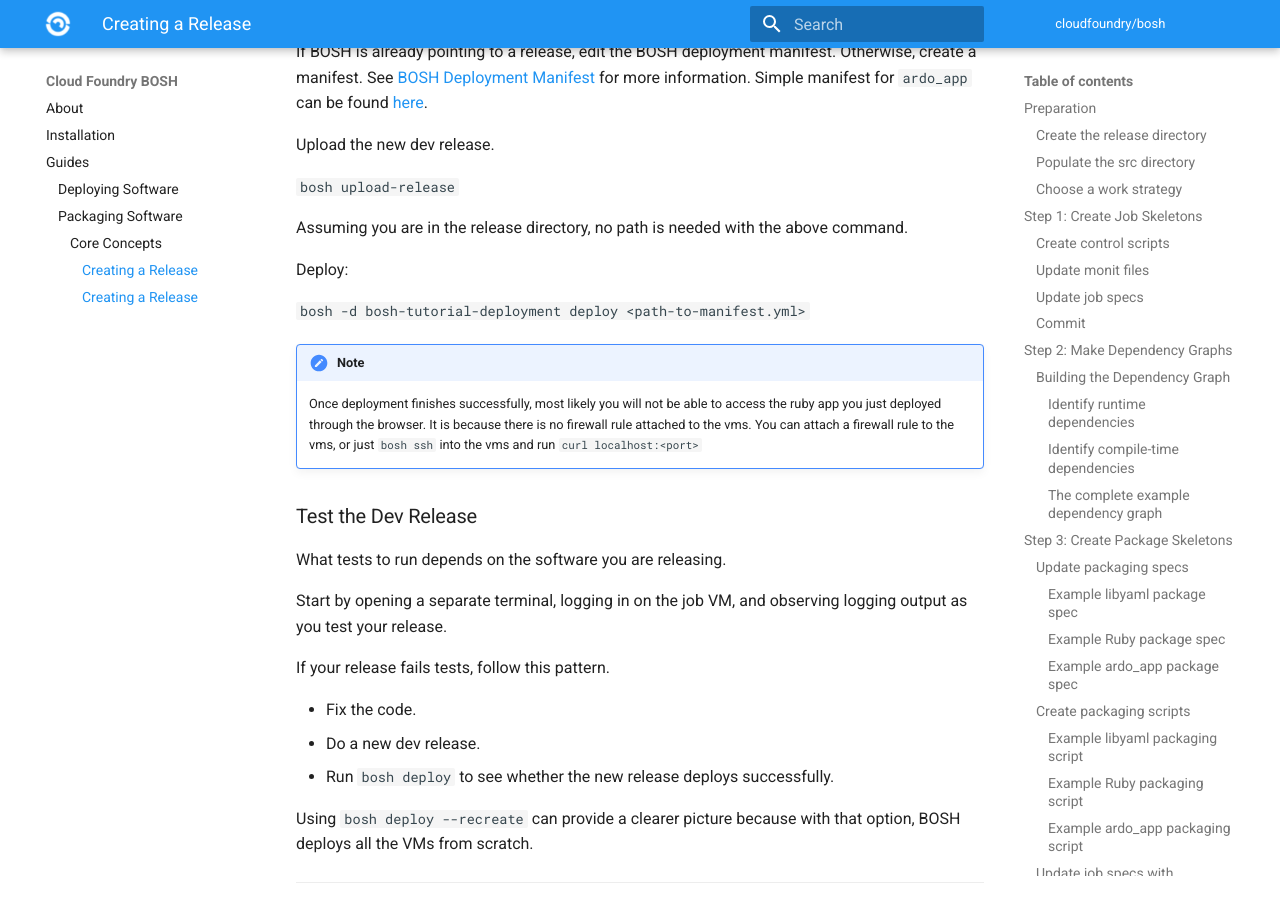
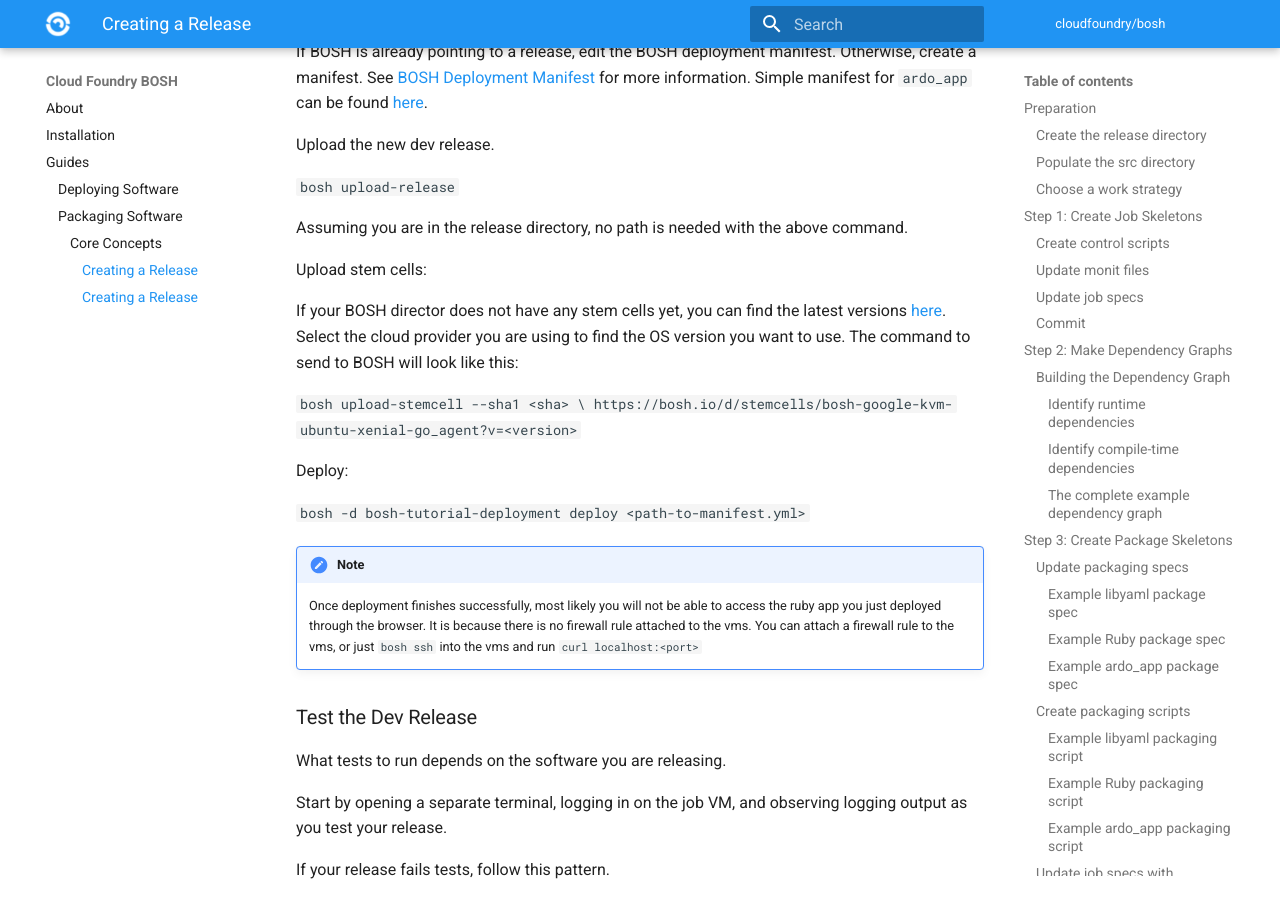
Before and after one commit to cloudfoundry/docs-bosh, an MkDocs documentation site: the page built from content/create-release.md, in a window 1280 px wide and 900 px high, scrolled down 18070 px. Built offline with MkDocs 1.6.1 and Material for MkDocs 9.7.7, drawn with Linux system fonts in a browser that asks for light colours; old or Windows-style settings are respelled for this version of MkDocs.

Commit message:
Update create-release.md
Adds details about how to find the correct stem cell to give to BOSH

````diff
--- a/content/create-release.md
+++ b/content/create-release.md
@@ -864,6 +864,13 @@ Upload the new dev release.
 
 Assuming you are in the release directory, no path is needed with the above command.
 
+Upload stem cells:
+
+If your BOSH director does not have any stem cells yet, you can find the latest versions [here](https://bosh.cloudfoundry.org/stemcells/).  Select the cloud provider you are using to find the OS version you want to use.  The command to send to BOSH will look like this:
+
+   ```bosh upload-stemcell --sha1 <sha> \
+  https://bosh.io/d/stemcells/bosh-google-kvm-ubuntu-xenial-go_agent?v=<version>```
+
 Deploy:
 
    `bosh -d bosh-tutorial-deployment deploy <path-to-manifest.yml>`
````
